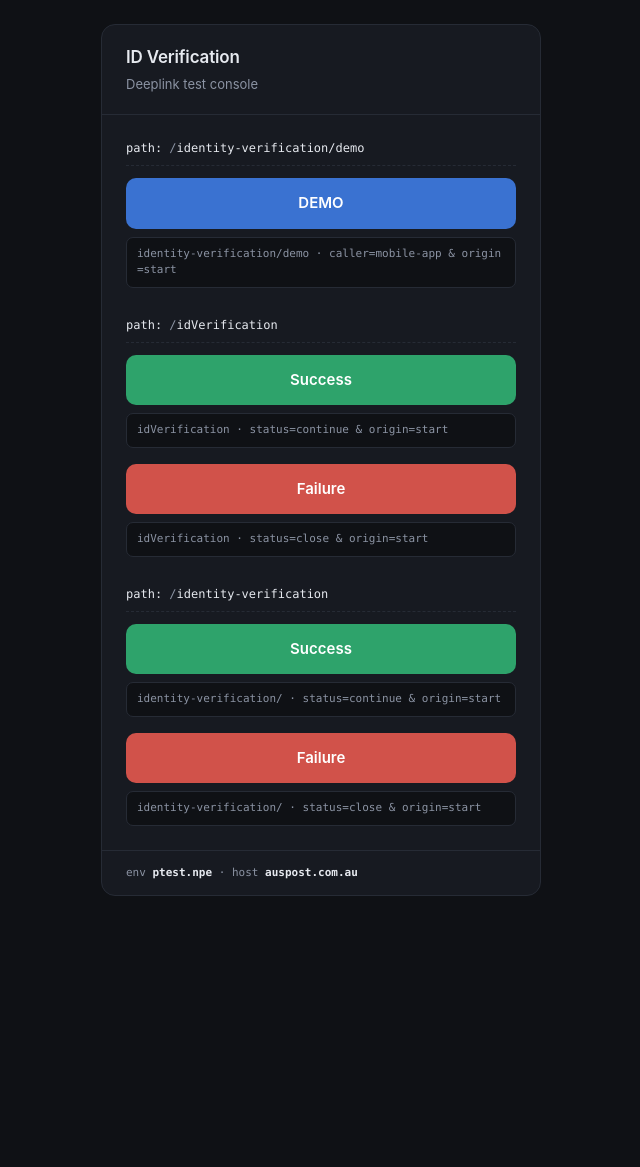
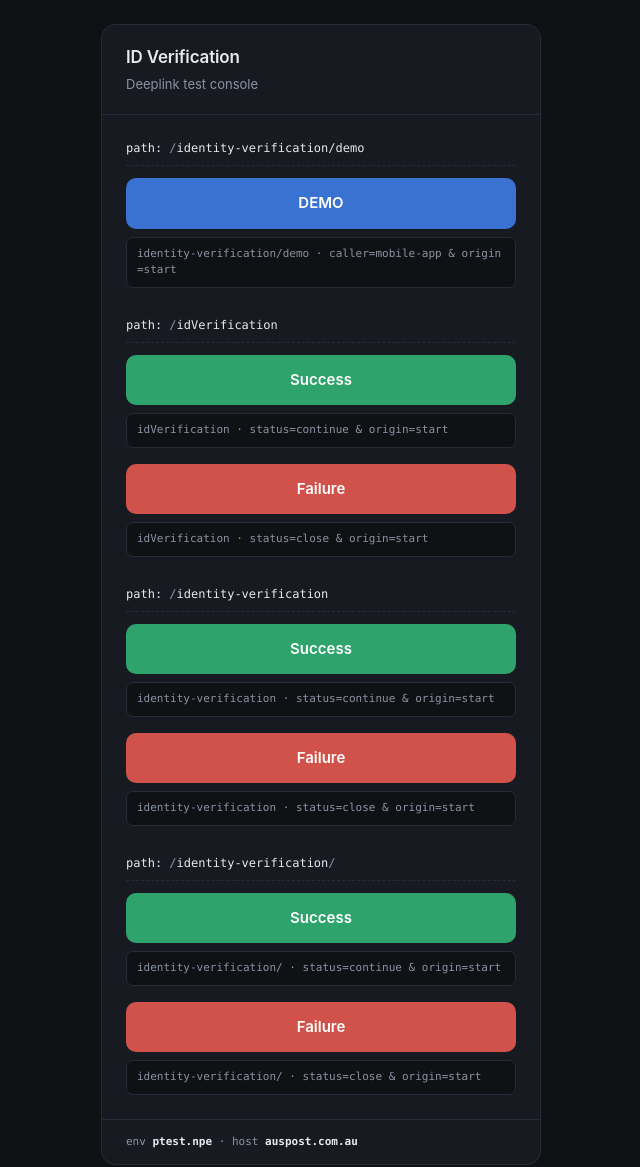
Before and after one commit to ThinkScience/DemoDeeplink, a plain HTML site: page index.html in a window 1280 px wide. Shown: the whole page, without its empty margins (319-959 px from the left). Before the commit the page ends 920 px from the top, so only its background shows below. Drawn offline with Linux system fonts and the light colour scheme.

Commit message:
Update index.html

```diff
--- a/index.html
+++ b/index.html
@@ -171,6 +171,26 @@
 
         <div class="action">
           <a class="btn btn-success"
+             href="https://ptest.npe.auspost.com.au/identity-verification?status=continue&origin=start">
+            Success
+          </a>
+          <div class="url">identity-verification · status=continue &amp; origin=start</div>
+        </div>
+
+        <div class="action">
+          <a class="btn btn-fail"
+             href="https://ptest.npe.auspost.com.au/identity-verification?status=close&origin=start">
+            Failure
+          </a>
+          <div class="url">identity-verification · status=close &amp; origin=start</div>
+        </div>
+      </div>
+
+      <div class="group">
+        <span class="group-path">path: <span>/</span>identity-verification<span>/</span></span>
+
+        <div class="action">
+          <a class="btn btn-success"
              href="https://ptest.npe.auspost.com.au/identity-verification/?status=continue&origin=start">
             Success
           </a>
```
